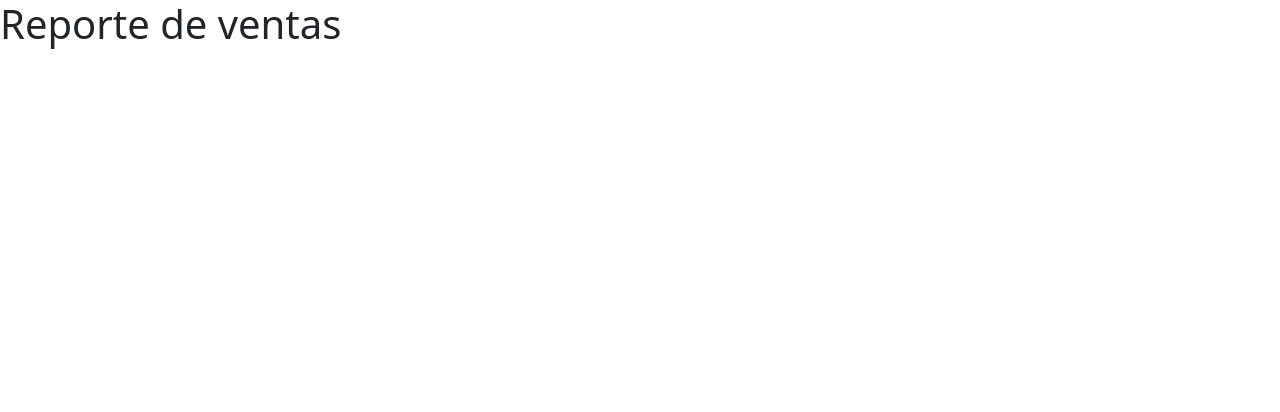
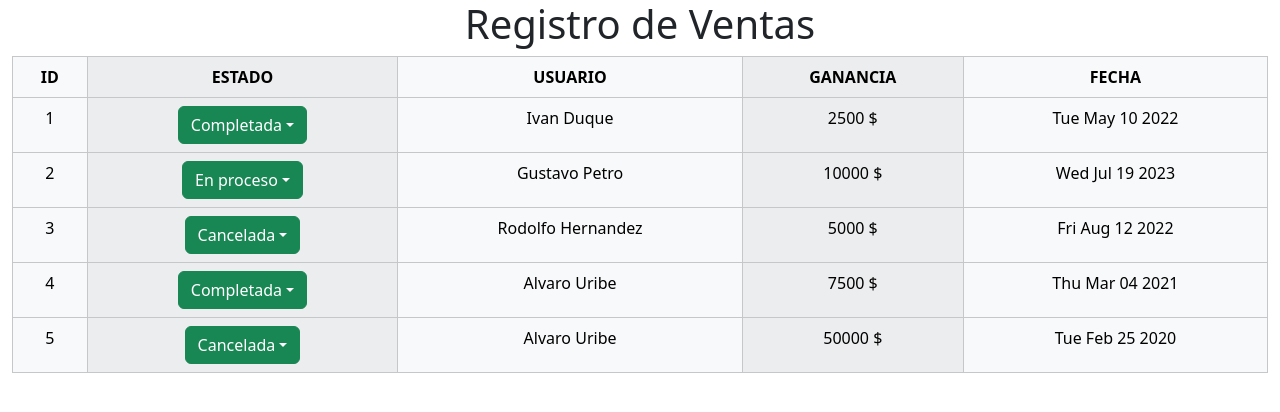
Before and after one commit to JPHITA/El-berriondo, a React (Vite) app in the folder frontend/: page /reporteVentas in a window 1280 px wide. Shown: the top 412 px of the page. Built offline with nearby package versions, Linux system fonts and the light colour scheme.

Commit message:
Se agregan funciones a los listados.

```diff
--- a/frontend/src/Admin/Components/ButtonModificarProducto.tsx
+++ b/frontend/src/Admin/Components/ButtonModificarProducto.tsx
@@ -7,12 +7,43 @@ import { Producto, MockProductos } from './../Mocks/registroProductos';
 import { useState } from 'react';
 
 export const ButtonModificarProducto = () => {
+
   const [idBuscar, setIdBuscar] = useState('');
+  const [nuevoNombre, setNuevoNombre] = useState('');
+  const [nuevoPrecio, setNuevoPrecio] = useState('');
+  const [nuevoStock, setNuevoStock] = useState('');
+  const [nuevaDescLarga, setNuevaDescLarga] = useState('');
+  const [nuevaDescCorta, setNuevaDescCorta] = useState('');
   const [productoBuscar, setProductoBuscar] = useState<Producto | null>(null);
-
   const [show, setShow] = useState(false);
   const handleClose = () => setShow(false);
   const handleShow = () => setShow(true);
+
+
+  function guardarCambios(){
+    const productoEncontrado = MockProductos.find((producto) => producto.id === parseInt(idBuscar));
+      if (productoEncontrado) {
+          if (nuevoNombre.trim() != '' && nuevoPrecio.trim() != '' && nuevoStock.trim() != ''
+          && nuevaDescLarga != '' && nuevaDescCorta != ''){
+            alert('El nuevo nombre es ' + nuevoNombre + '\n' +
+            'El nuevo precio es ' + nuevoPrecio + '\n' +
+            'El nuevo stock es  ' + nuevoStock + '\n' +
+            'La nueva descripcion larga es ' + nuevaDescLarga + '\n' +
+            'La nueva descripcion corta es ' + nuevaDescCorta);
+          }else{
+            alert('Por favor llena todos los espacios');
+          }
+      } else {
+        alert('No se encontró el producto');
+      }
+    setNuevoNombre('');
+    setNuevoPrecio('');
+    setNuevoStock('');
+    setNuevaDescCorta('');
+    setNuevaDescLarga('');
+    setShow(false);
+  }
+
 
   function buscarProducto() {
     const productoEncontrado = MockProductos.find((producto) => producto.id === parseInt(idBuscar));
@@ -40,14 +71,12 @@ export const ButtonModificarProducto = () => {
               <Form.Label>ID del producto</Form.Label>
                 <Form.Control
                   type="id"
-                  placeholder="123456"
+                  placeholder="Ingrese el ID del producto a modificar"
                   autoFocus
                   onChange={(e) => setIdBuscar(e.target.value)}
                 />
               <p></p>
               <Form.Label><Button variant="secondary" size="sm" onClick={() => {
-                alert('Se buscan los datos del producto con el ID ')
-
                 buscarProducto()
                 }}>
                 Buscar
@@ -56,33 +85,57 @@ export const ButtonModificarProducto = () => {
               <p></p>
               <Form.Label>Nombre</Form.Label>
                 <Form.Control
-                  type="id"
-                  placeholder="Sombrero paisa"
-                  value={productoBuscar?.nombre || ''}
+                  type="nombre"
+                  placeholder={productoBuscar?.nombre || ''}
                   autoFocus
+                  onChange={(e) =>setNuevoNombre(e.target.value)}
                 />
               <p></p>
               <Form.Label>Precio</Form.Label>
-                <Form.Control
-                  type="id"
-                  placeholder="470708 $"
+              <Form.Control
+                  type="precio"
+                  placeholder={(productoBuscar?.precio)?.toString()}
                   autoFocus
+                  onChange={(e) =>setNuevoPrecio(e.target.value)}
                 />
               <Form.Label>Stock</Form.Label>
-                <Form.Control
-                  type="id"
-                  placeholder="6 "
+              <Form.Control
+                  type="stock"
+                  placeholder={(productoBuscar?.stock)?.toString()}
                   autoFocus
+                  onChange={(e) =>setNuevoStock(e.target.value)}
                 />
+              <Form.Label>Descripción larga</Form.Label>
+              <Form.Control
+                  type='descLarga'
+                  as="textarea"
+                  rows={3}
+                  placeholder={(productoBuscar?.descripcion_larga)?.toString()}
+                  autoFocus
+                  onChange={(e) => setNuevaDescLarga(e.target.value)}
+              />
+              <Form.Label>Descripción corta</Form.Label>
+              <Form.Control
+                  type='descLarga'
+                  as="textarea"
+                  rows={1}
+                  placeholder={(productoBuscar?.descripcion_larga)?.toString()}
+                  autoFocus
+                  onChange={(e) => setNuevaDescCorta(e.target.value)}
+              />
+
             </Form.Group>
 
           </Form>
         </Modal.Body>
         <Modal.Footer>
+
           <Button variant="secondary" onClick={handleClose}>
             Cerrar
           </Button>
-          <Button variant="primary" onClick={handleClose}>
+          <Button variant="primary" onClick={() => {
+                guardarCambios()
+                }}>
             Guardar cambios
           </Button>
         </Modal.Footer>
--- a/frontend/src/Admin/Components/ButtonRegistrarProducto.tsx
+++ b/frontend/src/Admin/Components/ButtonRegistrarProducto.tsx
@@ -1,6 +1,7 @@
 import Button from 'react-bootstrap/Button';
 import Form from 'react-bootstrap/Form';
 import Modal from 'react-bootstrap/Modal';
+import { Producto, MockProductos } from './../Mocks/registroProductos';
 
 import { useState } from 'react';
 
@@ -8,6 +9,38 @@ export const ButtonRegistrarProducto = () => {
   const [show, setShow] = useState(false);
   const handleClose = () => setShow(false);
   const handleShow = () => setShow(true);
+
+  const [nombreProductoNuevo, setNombreProductoNuevo] = useState('');
+  const [descLargaProductoNuevo, setDescLargaProductoNuevo] = useState('');
+  const [descCortoProductoNuevo, setDescCortaProductoNuevo] = useState('');
+  const [precioProductoNuevo, setPrecioProductoNuevo] = useState('');
+  const [stockProductoNuevo, setStockProductoNuevo] = useState('');
+  const [urlImgProductoNuevo, setUrlImgProductoNuevo] = useState('');
+
+
+  function registrarProductoNuevo(){
+    var siguienteId = MockProductos.length + 1
+    alert('SE HA REGISTRADO NUEVO PRODUCTO'+ '\n' +
+    'ID: ' + siguienteId  + '\n' +
+    'NOMBRE: ' + nombreProductoNuevo + '\n' +
+    'PRECIO: ' + precioProductoNuevo + '\n' +
+    'STOCK: ' + stockProductoNuevo + '\n' +
+    'DESC. LARGA: ' + descLargaProductoNuevo + '\n' +
+    'DESC. CORTA: ' + descCortoProductoNuevo + '\n' +
+    'URL IMAGEN: ' + urlImgProductoNuevo)
+
+    const nuevoProducto: Producto =     {
+      "id": siguienteId,
+      "nombre": nombreProductoNuevo,
+      "descripcion_larga": descLargaProductoNuevo,
+      "descripcion_corta": descCortoProductoNuevo,
+      "precio": parseInt(precioProductoNuevo),
+      "stock": parseInt(stockProductoNuevo),
+      "urlimg": urlImgProductoNuevo
+  }
+    MockProductos.push(nuevoProducto);
+    setShow(false);
+}
 
 
     return (
@@ -25,9 +58,10 @@ export const ButtonRegistrarProducto = () => {
             <Form.Group className="mb-3" controlId="exampleForm.ControlInput1">
               <Form.Label>Nombre</Form.Label>
               <Form.Control
-                type="email"
-                placeholder="Nombre del nuevo producto"
+                type="nombre"
+                placeholder="Escriba el nombre del nuevo producto"
                 autoFocus
+                onChange={(e) => setNombreProductoNuevo(e.target.value)}
               />
             </Form.Group>
 
@@ -36,35 +70,62 @@ export const ButtonRegistrarProducto = () => {
               controlId="exampleForm.ControlTextarea1"
             >
               <Form.Label>Descripción larga</Form.Label>
-              <Form.Control as="textarea" rows={3} placeholder="Escriba una descripción del producto" />
+              <Form.Control
+                as="textarea"
+                rows={3}
+                placeholder="Escriba una descripción del producto"
+                autoFocus
+                onChange={(e) => setDescLargaProductoNuevo(e.target.value)}
+              />
             </Form.Group>
             <Form.Group
               className="mb-3"
               controlId="exampleForm.ControlTextarea1"
             >
               <Form.Label>Descripción corta</Form.Label>
-              <Form.Control as="textarea" rows={1} placeholder="Escriba una descripción resumida del producto"/>
+              <Form.Control
+                as="textarea"
+                rows={1}
+                placeholder="Escriba una descripción corta del producto"
+                autoFocus
+                onChange={(e) => setDescCortaProductoNuevo(e.target.value)}
+              />
             </Form.Group>
             <Form.Group
               className="mb-3"
               controlId="exampleForm.ControlTextarea1"
             >
               <Form.Label>Precio</Form.Label>
-              <Form.Control as="textarea" rows={1} placeholder="Escriba el precio del producto en pesos"/>
+              <Form.Control
+                type="precio"
+                placeholder="Escriba el precio del nuevo producto"
+                autoFocus
+                onChange={(e) => setPrecioProductoNuevo(e.target.value)}
+              />
             </Form.Group>
             <Form.Group
               className="mb-3"
               controlId="exampleForm.ControlTextarea1"
             >
               <Form.Label>Stock</Form.Label>
-              <Form.Control as="textarea" rows={1} placeholder="Escriba la cantidad de unidades disponible del producto" />
+              <Form.Control
+                type="precio"
+                placeholder="Escriba la cantidad de unidades del nuevo producto"
+                autoFocus
+                onChange={(e) => setStockProductoNuevo(e.target.value)}
+              />
             </Form.Group>
             <Form.Group
               className="mb-3"
               controlId="exampleForm.ControlTextarea1"
             >
               <Form.Label>URL de Imagen</Form.Label>
-              <Form.Control as="textarea" rows={1} placeholder="Adjunte el URl de la imagen asociada al producto"/>
+              <Form.Control
+                type="URL"
+                placeholder="Adjunte URL de la imagen del nuevo producto"
+                autoFocus
+                onChange={(e) => setUrlImgProductoNuevo(e.target.value)}
+              />
             </Form.Group>
           </Form>
         </Modal.Body>
@@ -72,7 +133,9 @@ export const ButtonRegistrarProducto = () => {
           <Button variant="secondary" onClick={handleClose}>
             Cerrar
           </Button>
-          <Button variant="primary" onClick={handleClose}>
+          <Button variant="primary" onClick={() => {
+                registrarProductoNuevo()
+                }}>
             Agregar producto
           </Button>
         </Modal.Footer>
--- a/frontend/src/Admin/Mocks/registroProductos.ts
+++ b/frontend/src/Admin/Mocks/registroProductos.ts
@@ -6,8 +6,8 @@ export interface Producto {
     precio: number;
     stock: number;
     urlimg: string;
+}
 
-}
 
 export const MockProductos: Producto[] = [
     {
--- a/frontend/src/Admin/Mocks/registroVentas.ts
+++ b/frontend/src/Admin/Mocks/registroVentas.ts
@@ -2,6 +2,44 @@ export interface Venta {
     id: number;
     estado: string;
     usuario: string;
-    ganancia: number;
+    ganancia: Number;
     fecha: Date;
 }
+
+export const MockVentas: Venta[] = [
+    {
+        "id": 1,
+        "estado": "Completada",
+        "usuario": "Ivan Duque",
+        "ganancia": 2500,
+        "fecha":  new Date(2022,4,10)
+    },
+    {
+        "id": 2,
+        "estado": "En proceso",
+        "usuario": "Gustavo Petro",
+        "ganancia": 10000,
+        "fecha":  new Date(2023,6,19)
+    },
+    {
+        "id": 3,
+        "estado": "Cancelada",
+        "usuario": "Rodolfo Hernandez",
+        "ganancia": 5000,
+        "fecha":  new Date(2022,7,12)
+    },
+    {
+        "id": 4,
+        "estado": "Completada",
+        "usuario": "Alvaro Uribe",
+        "ganancia": 7500,
+        "fecha":  new Date(2021,2,4)
+    },
+    {
+        "id": 5,
+        "estado": "Cancelada",
+        "usuario": "Alvaro Uribe",
+        "ganancia": 50000,
+        "fecha":  new Date(2020,1,25)
+    }
+]
--- a/frontend/src/Admin/Pages/listadoProductosPage.tsx
+++ b/frontend/src/Admin/Pages/listadoProductosPage.tsx
@@ -3,22 +3,21 @@ import { MockProductos } from '../Mocks/registroProductos';
 import { ButtonModificarProducto } from '../Components/ButtonModificarProducto.tsx';
 import { ButtonRegistrarProducto } from '../Components/ButtonRegistrarProducto.tsx';
 
-
 export const ListadoProductosPage = () => {
 
     return (
-        <Container fluid>
+        <Container fluid >
             <h1 style={{textAlign: "center"}}>Listado de Productos</h1>
-            <Col><ButtonModificarProducto/></Col>
+            <Col style={{textAlign: "center"}}><ButtonModificarProducto/></Col>
             <p></p>
-            <Col><ButtonRegistrarProducto/></Col>
+            <Col style={{textAlign: "center"}}><ButtonRegistrarProducto/></Col>
             <p></p>
             <Row>
-                <Col style={{display:'flex', justifyContent:'left'}}>
-                    <Table responsive bordered striped='columns'  variant='dark'>
+                <Col style={{justifyContent:'center'}}>
+                    <Table responsive bordered striped='columns'  variant='light'>
                         <thead>
                             <tr>
-                        <th style={{textAlign: "center"}}> ID</th>
+                            <th style={{textAlign: "center"}} > ID</th>
                             <th style={{textAlign: "center"}} >NOMBRE</th>
                             <th style={{textAlign: "center"}} >PRECIO</th>
                             <th style={{textAlign: "center"}} >STOCK</th>
@@ -33,8 +32,8 @@ export const ListadoProductosPage = () => {
                                     <td style={{textAlign: "center"}} >{item.precio} $</td>
                                     <td style={{textAlign: "center"}} >{item.stock}</td>
                                 </tr>
-
-                    )})}
+                                )
+                            })}
                         </tbody>
                     </Table>
                     </Col>
--- a/frontend/src/Admin/Pages/reporteVentasPage.tsx
+++ b/frontend/src/Admin/Pages/reporteVentasPage.tsx
@@ -0,0 +1,70 @@
+import {Container, Row, Col, Table, Dropdown }from 'react-bootstrap';
+import { MockVentas,Venta } from '../Mocks/registroVentas.ts';
+import React from 'react';
+
+export const ReporteVentasPage = () => {
+
+function actualizarEstados(estadoFila:string) {
+
+    let estados:string[] = []
+    if (estadoFila == 'En proceso'){
+        estados = ['Completada','Cancelada']
+    }else if(estadoFila == 'Completada'){
+        estados = ['En proceso','Cancelada']
+    }else if(estadoFila == 'Cancelada'){
+        estados = ['Completada','En proceso']
+    }else{
+        //error
+    }
+    return estados
+    //alert(estados[0] + estados[1]);
+  }
+
+    return (
+        <Container fluid >
+            <h1 style={{textAlign: "center"}}>Registro de Ventas</h1>
+            <Row>
+                <Col style={{justifyContent:'center'}}>
+                    <Table responsive bordered striped='columns'  variant='light'>
+                        <thead>
+                            <tr>
+                            <th style={{textAlign: "center"}} > ID</th>
+                            <th style={{textAlign: "center"}} >ESTADO</th>
+                            <th style={{textAlign: "center"}} >USUARIO</th>
+                            <th style={{textAlign: "center"}} >GANANCIA</th>
+                            <th style={{textAlign: "center"}} >FECHA</th>
+                            </tr>
+                        </thead>
+                        <tbody>
+                            {MockVentas.map((item,index) => {
+                                let estados = actualizarEstados(item.estado)
+                            return(
+                                <tr key={index}>
+                                    <td style={{textAlign: "center"}} >{item.id}</td>
+                                    <td style={{textAlign: "center"}} >
+                                    <Dropdown>
+                                    <Dropdown.Toggle variant="success" id="dropdown-basic" >
+                                        {item.estado}
+                                    </Dropdown.Toggle>
+                                    <Dropdown.Menu>
+                                        {estados.map(estado => (
+                                        <Dropdown.Item>{estado}</Dropdown.Item>
+                                        ))}
+                                    </Dropdown.Menu>
+                                    </Dropdown>
+                                    </td>
+                                    <td style={{textAlign: "center"}} >{item.usuario} </td>
+                                    <td style={{textAlign: "center"}} >{item.ganancia.toString()} $</td>
+                                    <td style={{textAlign: "center"}} >{item.fecha.toDateString()}</td>
+                                </tr>
+                                )
+                            })}
+                        </tbody>
+                    </Table>
+                    </Col>
+            </Row>
+
+
+        </Container>
+  );
+};
```
Also changed, not shown: frontend/src/Admin/adminRoutes.tsx (+2 -6 lines), frontend/src/Admin/Pages/registroProductosPage.tsx (deleted). Lines whose indentation alone changed are shown as unchanged.
